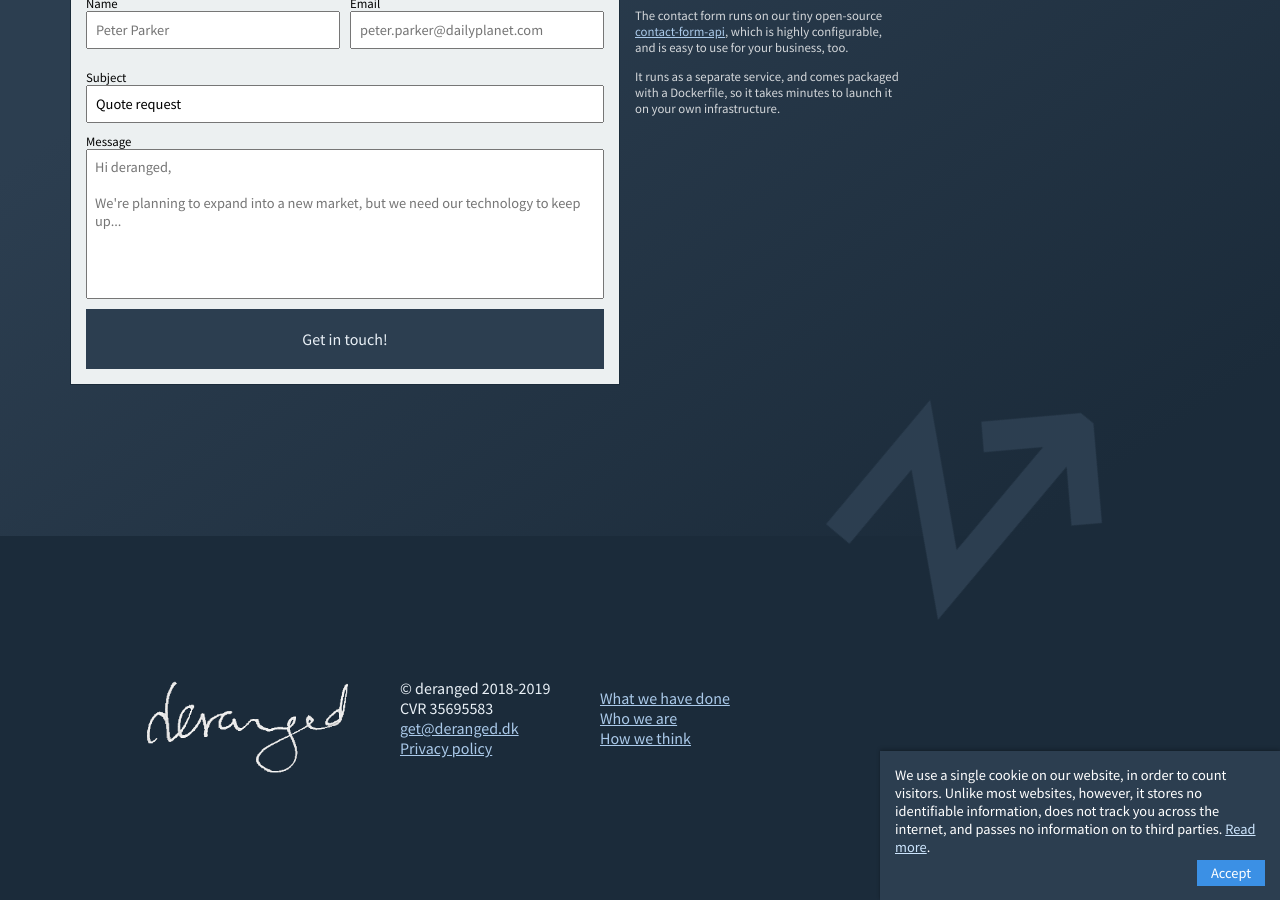
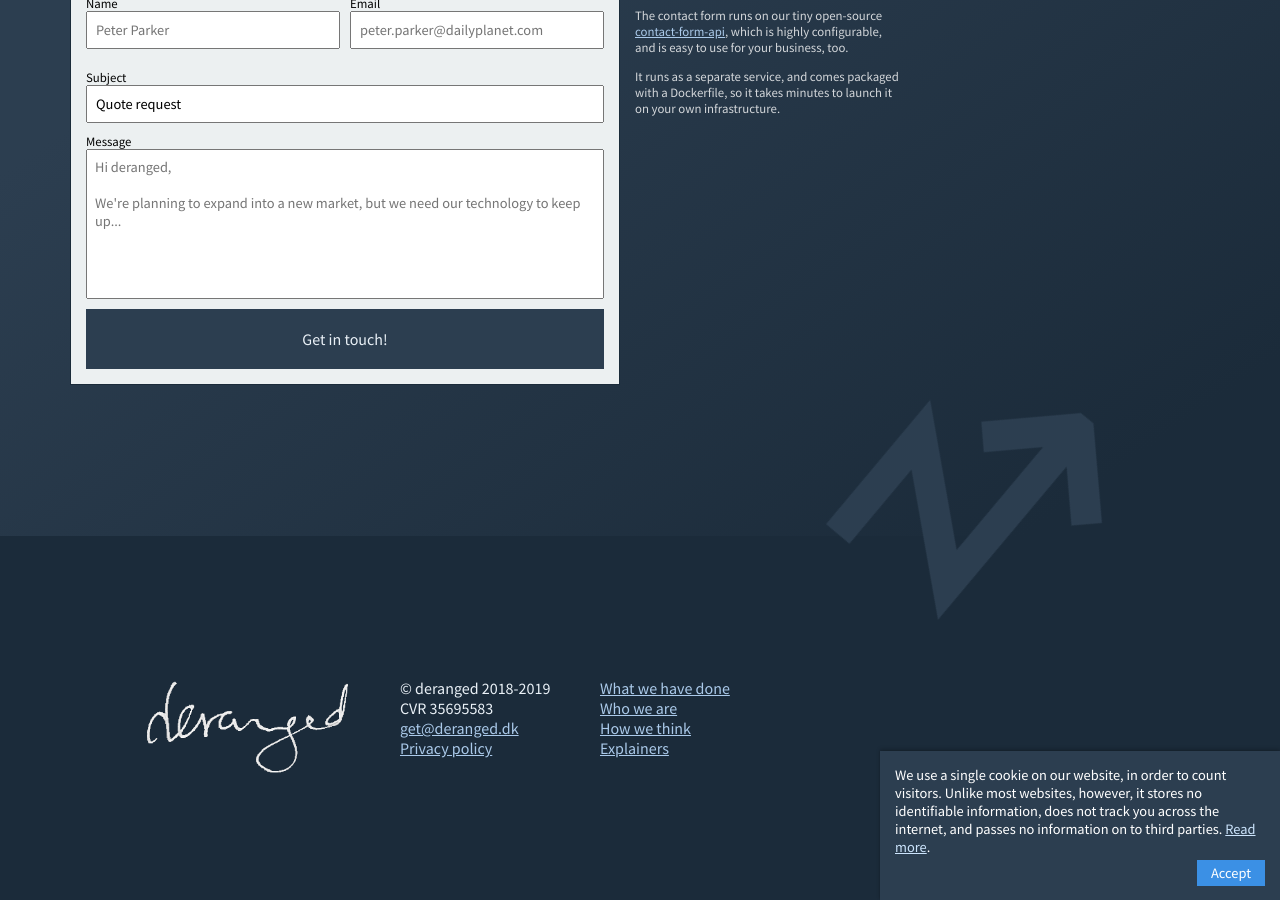
Before and after one commit to derangeddk/deranged.dk, a Jekyll site: the page built from index.html, in a window 1280 px wide and 900 px high, scrolled down 4445 px. Built offline with Jekyll 4.4.1, drawn with Linux system fonts in a browser that asks for light colours.

Commit message:
Fix footer links, add explainers link

```diff
--- a/_layouts/default.html
+++ b/_layouts/default.html
@@ -22,8 +22,9 @@
 			</div>
 			<div class="footer-info">
 				<span><a href="/what-we-have-done/">What we have done</a></span>
-				<span><a href="/what-we-have-done/">Who we are</a></span>
-				<span><a href="/what-we-have-done/">How we think</a></span>
+				<span><a href="/who-we-are/">Who we are</a></span>
+				<span><a href="/how-we-think/">How we think</a></span>
+				<span><a href="/explainers/">Explainers</a></span>
 			</div>
 			<span class="footer-icon">↯</span>
 		</footer>
```
